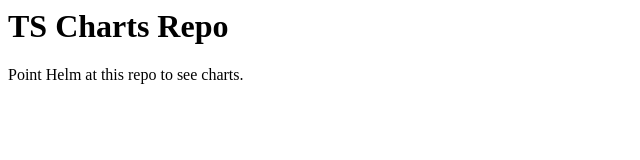
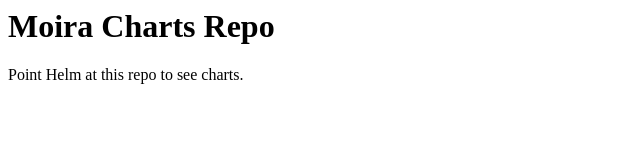
Before and after one commit to moira-alert/helmcharts, a plain HTML site: page docs/index.html in a window 1280 px wide. Shown: the whole page, without its empty margins (0-640 px from the left). Drawn offline with Linux system fonts and the light colour scheme.

Commit message:
fix repo paths

```diff
--- a/docs/index.html
+++ b/docs/index.html
@@ -3,7 +3,7 @@
     <title>Chart repo</title>
   </head>
   <body>
-    <h1>TS Charts Repo</h1>
+    <h1>Moira Charts Repo</h1>
     <p>Point Helm at this repo to see charts.</p>
   </body>
 </html>
```
Also changed, not shown: 2 other files.
